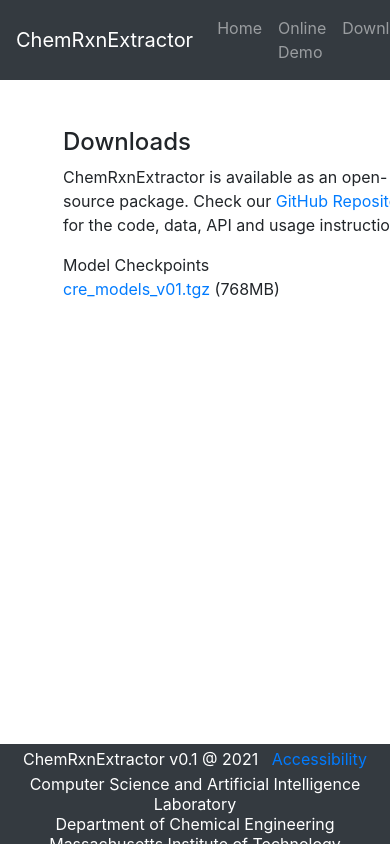
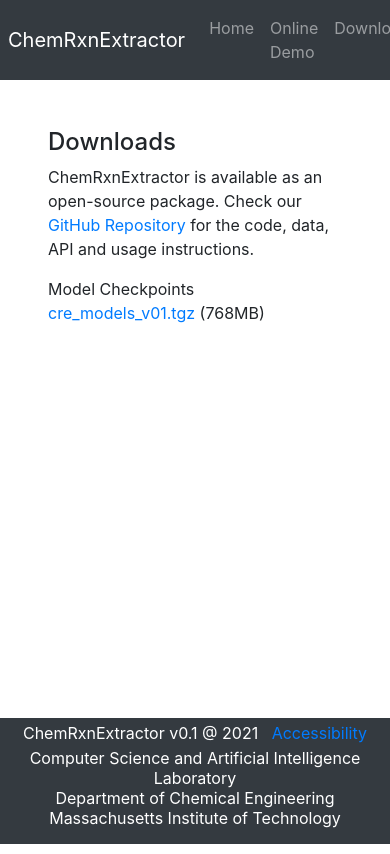
Before and after one commit to juanmoo/chemistry-interface, a React (Create React App) app: page /download in a window 390 px wide. Shown: the top 854 px of the page. Built offline with nearby package versions, Linux system fonts and the light colour scheme.

Commit message:
Layout fixes for mobile displays

```diff
--- a/src/App.css
+++ b/src/App.css
@@ -13,7 +13,7 @@
 	bottom: 0;
 	width: 100%;
 	/* Set the fixed height of the footer here */
-	height: 100px;
+	height: fit-content;
 	/* Vertically center the text there */
 	background-color: #343a40;
 	text-align: center;
--- a/src/App.js
+++ b/src/App.js
@@ -17,7 +17,7 @@
     <div className="App">
       <Router>
         <div>
-          <Navbar bg="dark" variant="dark">
+          <Navbar bg="dark" variant="dark" className="px-2">
             <Navbar.Brand href="/home">ChemRxnExtractor</Navbar.Brand>
             <Nav className="mr-auto">
               <Nav.Link href="/home">Home</Nav.Link>
@@ -45,7 +45,7 @@
       </Router>
 
       <footer class="footer">
-        <div class="container">
+        <div className="container">
           <span class="footer-head">ChemRxnExtractor v0.1 @ 2021</span> &nbsp; <a href="https://accessibility.mit.edu/">Accessibility</a> <br />
 
           <p class="footer-info">
--- a/src/components/Download.js
+++ b/src/components/Download.js
@@ -2,7 +2,7 @@
 
 export class Download extends React.Component {
 	render() {
-		return <div className="container mt-5 mx-5">
+		return <div className="mt-5 mx-5">
 			<h4> Downloads </h4>
 
 			<p>
--- a/src/components/Home.js
+++ b/src/components/Home.js
@@ -23,7 +23,7 @@
                     CRE extracts major products of reactions and a set of associated reaction roles, including Reaction type, Reactants, Solvent, Temperature, etc.
                 </p>
 
-                <Button href="/extract"> > Try our online demo</Button> &nbsp; &nbsp; &nbsp; <Button href="https://pubs.acs.org/doi/10.1021/acs.jcim.1c00284"> > Read our paper</Button>
+                <Button href="/extract" className="my-1"> > Try our online demo</Button> &nbsp; &nbsp; &nbsp; <Button href="https://pubs.acs.org/doi/10.1021/acs.jcim.1c00284"> > Read our paper</Button>
 
             </div>
         );
```
